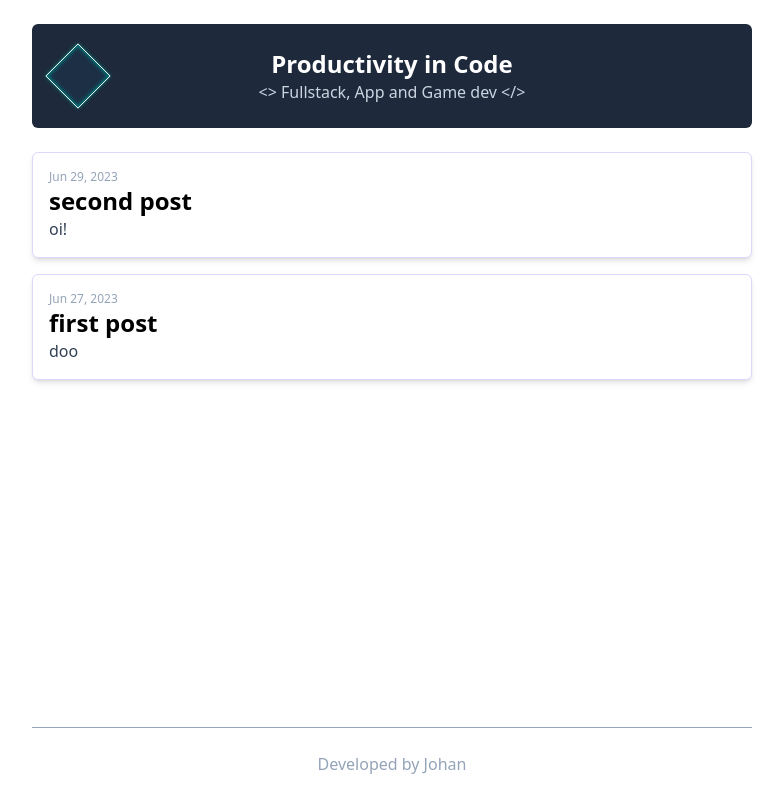
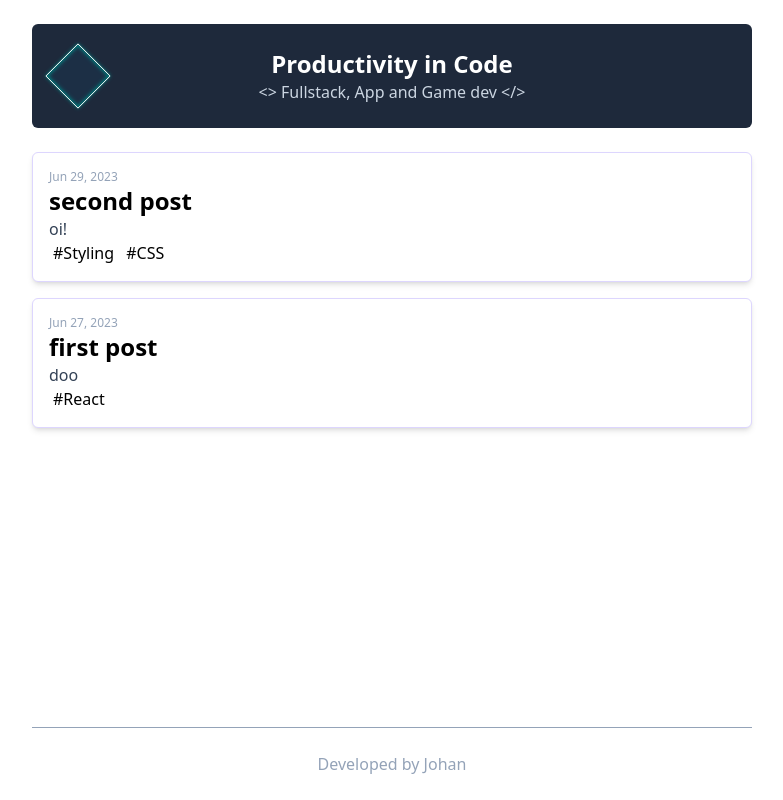
Before and after one commit to Johan-Melin/jm-blog, a Next.js app: page / in a window 1280 px wide. Shown: the whole page, without its empty margins (248-1031 px from the left). Built offline with nearby package versions, Linux system fonts and the light colour scheme.

Commit message:
add tags

```diff
--- a/components/PostMetadata.ts
+++ b/components/PostMetadata.ts
@@ -2,5 +2,6 @@ export interface PostMetadata {
   title: string;
   date: string;
   subtitle: string;
+  tags: Array<string>;
   slug: string;
 }
--- a/components/PostPreview.tsx
+++ b/components/PostPreview.tsx
@@ -26,6 +26,9 @@ const PostPreview = (props: PostMetadata) => {
           {props.title}
         </h2>
         <p className="text-slate-700">{props.subtitle}</p>
+        {props.tags.map((tag) => (
+          <span className="p-1 rounded-md hover:bg-slate-300">#{tag} </span>
+        ))}
       </div>
     </Link>
   );
--- a/components/getPostMetadata.ts
+++ b/components/getPostMetadata.ts
@@ -15,6 +15,7 @@ const getPostMetadata = (): PostMetadata[] => {
       title: matterResult.data.title,
       date: matterResult.data.date,
       subtitle: matterResult.data.subtitle,
+      tags: matterResult.data.tags,
       slug: fileName.replace(".md", ""),
     };
   });
--- a/posts/first-post.md
+++ b/posts/first-post.md
@@ -2,6 +2,7 @@
 title: "first post"
 subtitle: "doo"
 date: "2023-06-27"
+tags: ["React"]
 ---
 
 ## HI!
--- a/posts/second-post.md
+++ b/posts/second-post.md
@@ -2,6 +2,7 @@
 title: "second post"
 subtitle: "oi!"
 date: "2023-06-29"
+tags: ["Styling", "CSS"]
 ---
 
 ## HI THERE!
```
